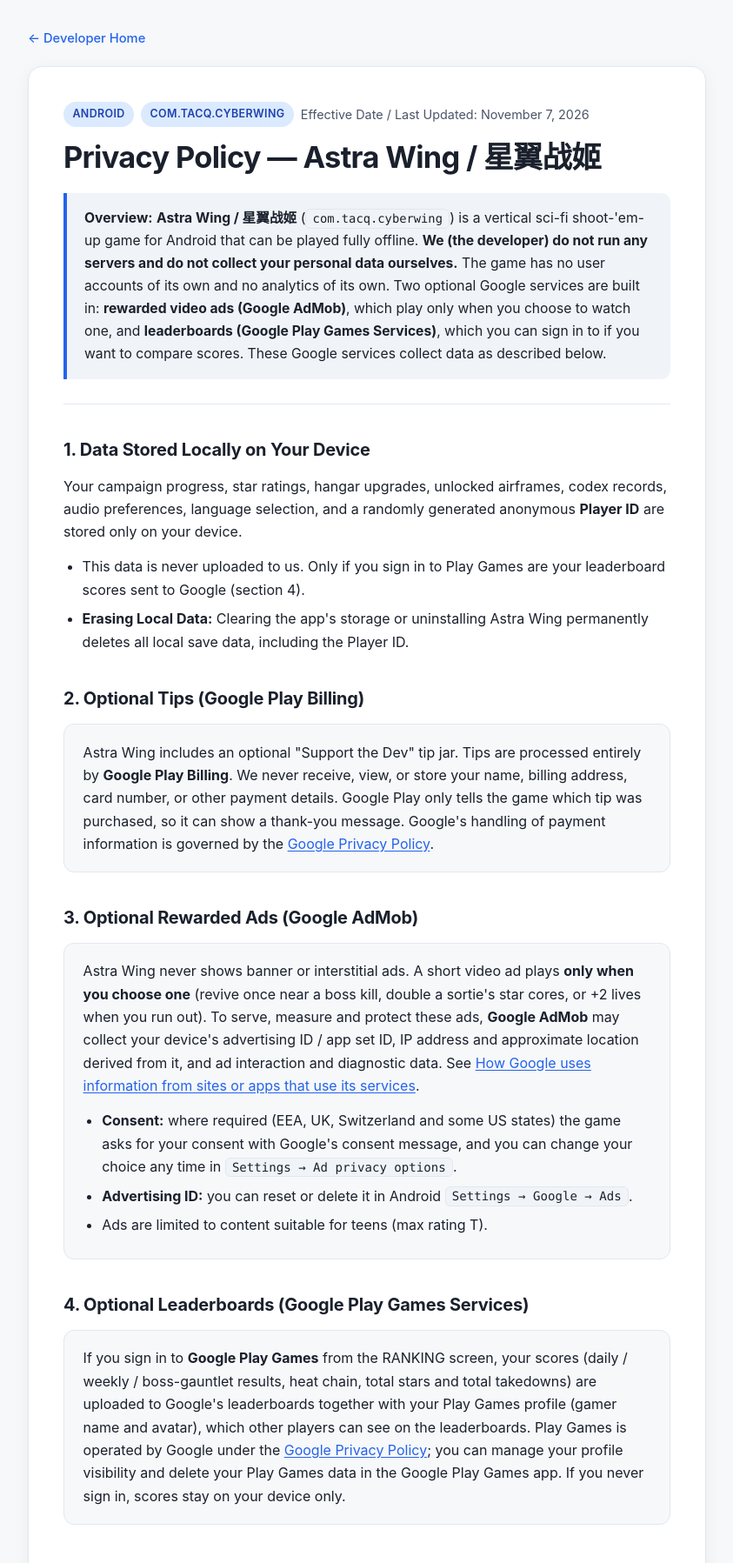
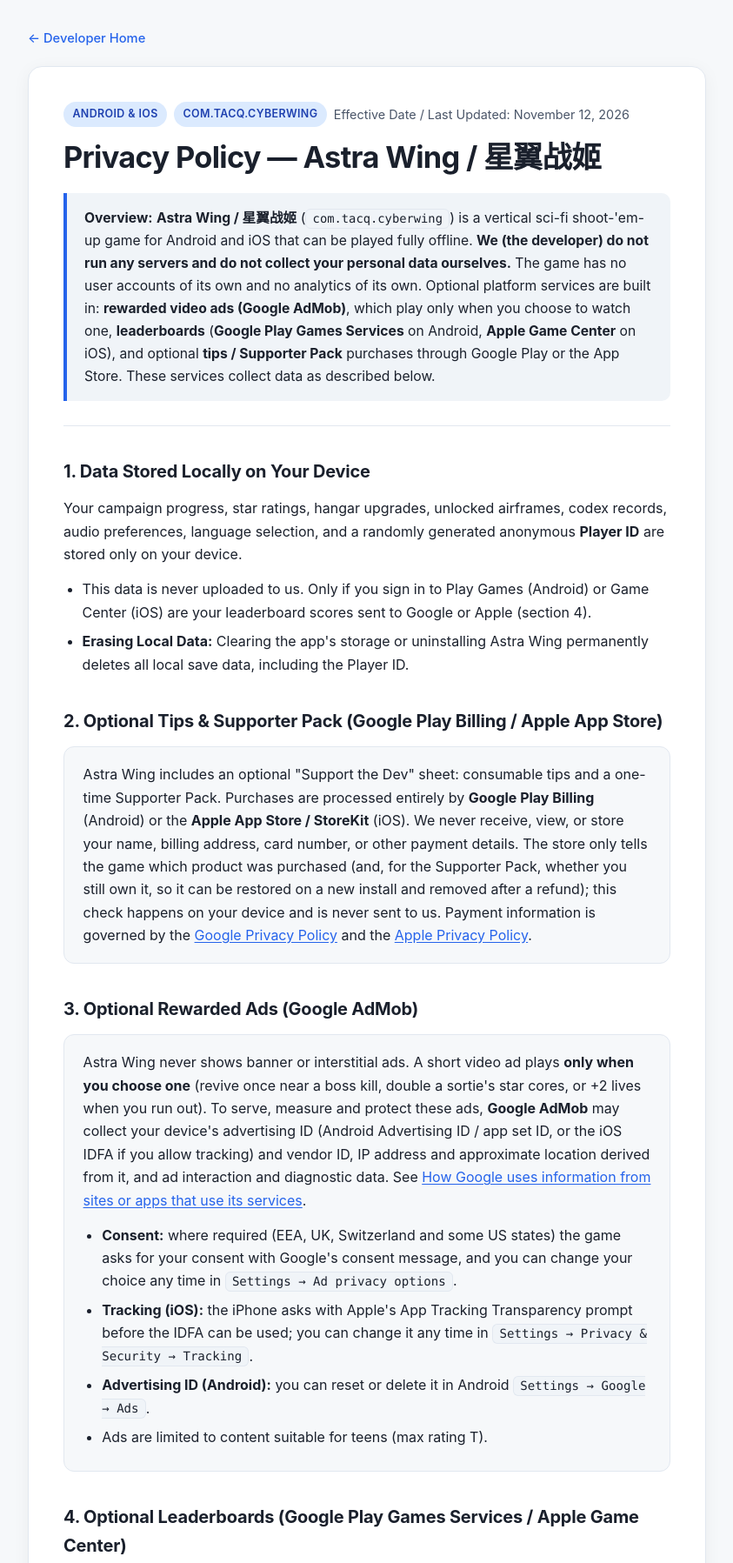
Before and after one commit to tacq/tacq.github.io, a plain HTML site: page astra-wing/privacy.html in a window 1280 px wide. Shown: the top 1797 px of the page at 87% size, without its empty margins (218-1061 px from the left). Drawn offline with Linux system fonts and the light colour scheme.

Commit message:
update privacy

```diff
--- a/astra-wing/privacy.html
+++ b/astra-wing/privacy.html
@@ -11,7 +11,7 @@
   <meta http-equiv="Content-Security-Policy"
         content="default-src 'none'; style-src 'nonce-aw-privacy-20261020'; img-src 'self' data:; font-src 'self'; base-uri 'none'; form-action 'none'">
   <meta name="referrer" content="strict-origin-when-cross-origin">
-  <meta name="description" content="Privacy Policy for Astra Wing / 星翼战姬 (com.tacq.cyberwing) on Android.">
+  <meta name="description" content="Privacy Policy for Astra Wing / 星翼战姬 (com.tacq.cyberwing) on Android and iOS.">
   <meta name="color-scheme" content="dark light">
   <title>Privacy Policy — Astra Wing</title>
   <style nonce="aw-privacy-20261020">
@@ -240,20 +240,21 @@
     <main class="policy-card">
       <header class="policy-header">
         <div class="badge-row">
-          <span class="badge">Android</span>
+          <span class="badge">Android &amp; iOS</span>
           <span class="badge">com.tacq.cyberwing</span>
-          <span class="meta-date">Effective Date / Last Updated: <time datetime="2026-11-07">November 7, 2026</time></span>
+          <span class="meta-date">Effective Date / Last Updated: <time datetime="2026-11-12">November 12, 2026</time></span>
         </div>
         <h1>Privacy Policy — Astra Wing / 星翼战姬</h1>
         <div class="summary-box" role="note" aria-label="Privacy Summary">
           <p>
             <strong>Overview:</strong> <strong>Astra Wing / 星翼战姬</strong> (<code>com.tacq.cyberwing</code>) is a vertical sci-fi
-            shoot-'em-up game for Android that can be played fully offline.
+            shoot-'em-up game for Android and iOS that can be played fully offline.
             <strong>We (the developer) do not run any servers and do not collect your personal data ourselves.</strong> The game has
-            no user accounts of its own and no analytics of its own. Two optional Google services are built in: <strong>rewarded
-              video ads (Google AdMob)</strong>, which play only when you choose to watch one, and <strong>leaderboards (Google Play
-              Games Services)</strong>, which you can sign in to if you want to compare scores. These Google services collect data
-            as described below.
+            no user accounts of its own and no analytics of its own. Optional platform services are built in: <strong>rewarded
+              video ads (Google AdMob)</strong>, which play only when you choose to watch one, <strong>leaderboards</strong>
+            (<strong>Google Play Games Services</strong> on Android, <strong>Apple Game Center</strong> on iOS), and optional
+            <strong>tips / Supporter Pack</strong> purchases through Google Play or the App Store. These services collect data as
+            described below.
           </p>
         </div>
       </header>
@@ -264,17 +265,17 @@
           Your campaign progress, star ratings, hangar upgrades, unlocked airframes, codex records, audio preferences, language selection, and a randomly generated anonymous <strong>Player ID</strong> are stored only on your device.
         </p>
         <ul>
-          <li>This data is never uploaded to us. Only if you sign in to Play Games are your leaderboard scores sent to Google
-            (section 4).</li>
+          <li>This data is never uploaded to us. Only if you sign in to Play Games (Android) or Game Center (iOS) are your
+            leaderboard scores sent to Google or Apple (section 4).</li>
           <li><strong>Erasing Local Data:</strong> Clearing the app's storage or uninstalling Astra Wing permanently deletes all local save data, including the Player ID.</li>
         </ul>
       </section>
 
       <section id="third-party-services">
-        <h2>2. Optional Tips (Google Play Billing)</h2>
+        <h2>2. Optional Tips &amp; Supporter Pack (Google Play Billing / Apple App Store)</h2>
         <div class="service-block">
           <p>
-            Astra Wing includes an optional "Support the Dev" tip jar. Tips are processed entirely by <strong>Google Play Billing</strong>. We never receive, view, or store your name, billing address, card number, or other payment details. Google Play only tells the game which tip was purchased, so it can show a thank-you message. Google's handling of payment information is governed by the <a href="https://policies.google.com/privacy" target="_blank" rel="noopener noreferrer">Google Privacy Policy</a>.
+            Astra Wing includes an optional "Support the Dev" sheet: consumable tips and a one-time Supporter Pack. Purchases are processed entirely by <strong>Google Play Billing</strong> (Android) or the <strong>Apple App Store / StoreKit</strong> (iOS). We never receive, view, or store your name, billing address, card number, or other payment details. The store only tells the game which product was purchased (and, for the Supporter Pack, whether you still own it, so it can be restored on a new install and removed after a refund); this check happens on your device and is never sent to us. Payment information is governed by the <a href="https://policies.google.com/privacy" target="_blank" rel="noopener noreferrer">Google Privacy Policy</a> and the <a href="https://www.apple.com/legal/privacy/" target="_blank" rel="noopener noreferrer">Apple Privacy Policy</a>.
           </p>
         </div>
       </section>
@@ -285,8 +286,9 @@
           <p>
             Astra Wing never shows banner or interstitial ads. A short video ad plays <strong>only when you choose
               one</strong> (revive once near a boss kill, double a sortie's star cores, or +2 lives when you run out). To
-            serve, measure and protect these ads, <strong>Google AdMob</strong> may collect your device's advertising ID / app
-            set ID, IP address and approximate location derived from it, and ad interaction and diagnostic data. See <a
+            serve, measure and protect these ads, <strong>Google AdMob</strong> may collect your device's advertising ID (Android
+            Advertising ID / app set ID, or the iOS IDFA if you allow tracking) and vendor ID, IP address and approximate location
+            derived from it, and ad interaction and diagnostic data. See <a
               href="https://policies.google.com/technologies/partner-sites" target="_blank" rel="noopener noreferrer">How
               Google uses information from sites or apps that use its services</a>.
           </p>
@@ -294,7 +296,9 @@
             <li><strong>Consent:</strong> where required (EEA, UK, Switzerland and some US states) the game asks for your
               consent with Google's consent message, and you can change your choice any time in <span
                 class="path-pill">Settings → Ad privacy options</span>.</li>
-            <li><strong>Advertising ID:</strong> you can reset or delete it in Android <span class="path-pill">Settings →
+            <li><strong>Tracking (iOS):</strong> the iPhone asks with Apple's App Tracking Transparency prompt before the IDFA can
+              be used; you can change it any time in <span class="path-pill">Settings → Privacy &amp; Security → Tracking</span>.</li>
+            <li><strong>Advertising ID (Android):</strong> you can reset or delete it in Android <span class="path-pill">Settings →
                 Google → Ads</span>.</li>
             <li>Ads are limited to content suitable for teens (max rating T).</li>
           </ul>
@@ -302,7 +306,7 @@
       </section>
 
       <section id="play-games">
-        <h2>4. Optional Leaderboards (Google Play Games Services)</h2>
+        <h2>4. Optional Leaderboards (Google Play Games Services / Apple Game Center)</h2>
         <div class="service-block">
           <p>
             If you sign in to <strong>Google Play Games</strong> from the RANKING screen, your scores (daily / weekly /
@@ -312,13 +316,20 @@
               rel="noopener noreferrer">Google Privacy Policy</a>; you can manage your profile visibility and delete your Play
             Games data in the Google Play Games app. If you never sign in, scores stay on your device only.
           </p>
+          <p>
+            On iOS the same scores go to <strong>Apple Game Center</strong> when you are signed in to Game Center on your device,
+            together with your Game Center player ID and nickname, which other players can see on the leaderboards. Game Center
+            is operated by Apple under the <a href="https://www.apple.com/legal/privacy/" target="_blank"
+              rel="noopener noreferrer">Apple Privacy Policy</a>; you can sign out or change your profile in
+            <span class="path-pill">Settings → Game Center</span>. Signed out, scores stay on your device only.
+          </p>
         </div>
       </section>
 
       <section id="sharing">
         <h2>5. Share &amp; Report a Bug</h2>
         <p>
-          If you tap <span class="path-pill">Share</span> or <span class="path-pill">Report a Bug</span>, the game only opens your own browser, email app, or system share sheet with pre-filled text. Bug reports include your anonymous Player ID and basic device information (such as Android version, screen size, and game version) to help troubleshoot. <strong>Nothing is sent unless you choose to send it yourself</strong>, and you can review or edit the text first.
+          If you tap <span class="path-pill">Share</span> or <span class="path-pill">Report a Bug</span>, the game only opens your own browser, email app, or system share sheet with pre-filled text. Bug reports include your anonymous Player ID and basic device information (such as Android / iOS version, screen size, and game version) to help troubleshoot. <strong>Nothing is sent unless you choose to send it yourself</strong>, and you can review or edit the text first.
         </p>
       </section>
 
@@ -332,7 +343,7 @@
       <section id="changes">
         <h2>7. Changes to This Policy</h2>
         <p>
-          If a future update adds online features or changes how data is handled, we will update this page and the Google Play Data Safety declaration before that update is published.
+          If a future update adds online features or changes how data is handled, we will update this page, the Google Play Data Safety declaration and the App Store privacy details before that update is published.
         </p>
       </section>
 
```
